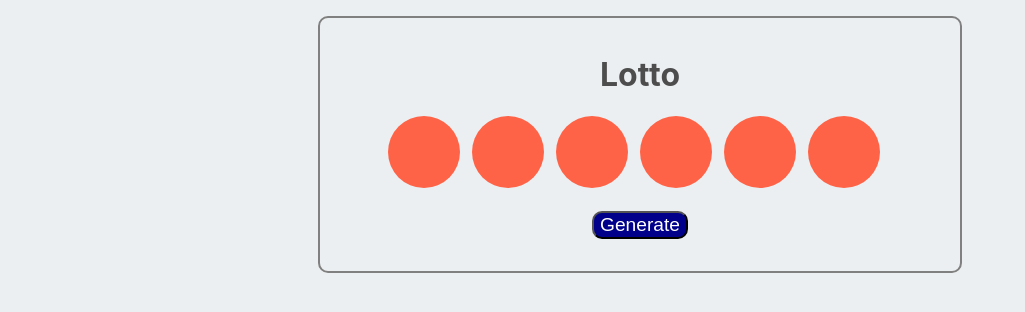
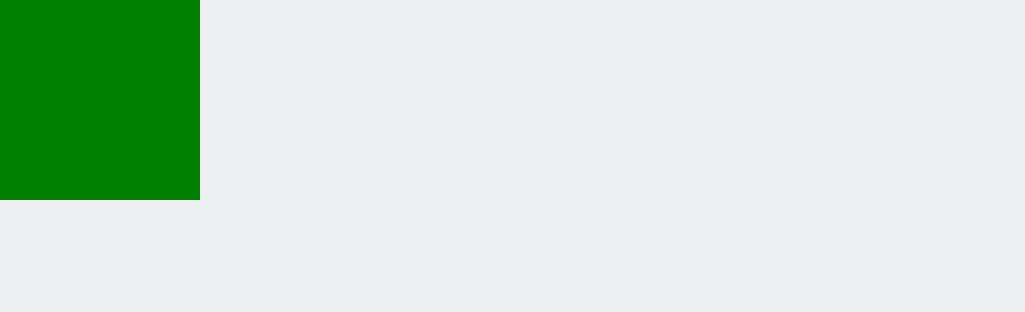
Before and after one commit to ssemlitz/react-playground, a React (Create React App) app: page / in a window 1280 px wide. Shown: the top 312 px of the page, without its empty margins (0-1025 px from the left). Built offline with nearby package versions, Linux system fonts and the light colour scheme.

Commit message:
stub up color exercise

```diff
--- a/src/App.js
+++ b/src/App.js
@@ -1,4 +1,5 @@
 import './App.css';
+// import Coin from './Components/Coin/Coin';
 // import Button from './Components/Button/Button';
 // import Machine from './Components/Machine/Machine';
 // import Friend from './Components/Friend/Friend';
@@ -12,7 +13,9 @@ import './App.css';
 // import RollDice from './Components/RollDice/RollDice';
 // import ScoreKeeper from './Components/ScoreKeeper/ScoreKeeper';
 // import IconList from './Components/IconList/IconList';
-import Lottery from './Components/Lottery/Lottery';
+// import Lottery from './Components/Lottery/Lottery';
+// import CoinFlipper from './Components/CoinFlipper/CoinFlipper';
+import BoxDisplay from './Components/BoxDisplay/BoxDisplay';
 
 function App({props}) {
 
@@ -21,7 +24,10 @@ function App({props}) {
       {/* <RollDice /> */}
       {/* <ScoreKeeper /> */}
       {/* <IconList /> */}
-      <Lottery />
+      {/* <Lottery />
+      <Lottery title='Mini Lotto' maxNum={50} numBalls={3}/> */}
+      {/* <CoinFlipper /> */}
+      <BoxDisplay />
     </div>
   );
 }
--- /dev/null
+++ b/src/Components/Box/Box.jsx
@@ -0,0 +1,11 @@
+import styles from './Box.module.css'
+
+const Box = ({color}) => {
+  return (
+    <div className={styles.Box} style={{backgroundColor: color}}>
+
+    </div>
+  );
+}
+
+export default Box;
--- /dev/null
+++ b/src/Components/Box/Box.module.css
@@ -0,0 +1,5 @@
+.Box {
+  height: 200px;
+  width: 200px;
+  /* background-color: red; */
+}
--- /dev/null
+++ b/src/Components/BoxDisplay/BoxDisplay.jsx
@@ -0,0 +1,15 @@
+import Box from "../Box/Box";
+
+const BoxDisplay = () => {
+
+  const colors = ['red', 'blue', 'green', 'orange', 'yellow']
+
+
+  return (
+    <div>
+      <Box color={colors[2]}/>
+    </div>
+  );
+}
+
+export default BoxDisplay;
--- /dev/null
+++ b/src/Components/Coin/Coin.jsx
@@ -0,0 +1,11 @@
+import styles from './Coin.module.css'
+
+const Coin = ({side}) => {
+  return (
+    <div>
+      <img className={styles.Coin} src={side} alt="silver coin" />
+    </div>
+  );
+}
+
+export default Coin;
--- /dev/null
+++ b/src/Components/Coin/Coin.module.css
@@ -0,0 +1,3 @@
+.Coin {
+  max-width: 400px;
+}
--- /dev/null
+++ b/src/Components/CoinFlipper/CoinFlipper.jsx
@@ -0,0 +1,42 @@
+import { useState } from "react";
+import Coin from "../Coin/Coin";
+
+const CoinFlipper = () => {
+
+  const [numFlips, setNumpFlips] = useState(0)
+  const [numHeads, setNumHeads] = useState(0)
+  const [numTails, setNumTails] = useState(0)
+  const [side, setSide] = useState('https://tinyurl.com/react-coin-heads-jpg')
+
+
+  const options = ['heads', 'tails']
+
+  // let imgSrc
+
+  function flipCoin() {
+    setNumpFlips(numFlips + 1)
+    let result = options[Math.floor(Math.random() * options.length)]
+    if (result === 'heads') {
+      setNumHeads(numHeads + 1)
+      setSide('https://tinyurl.com/react-coin-heads-jpg')
+    } else {
+      setNumTails(numTails + 1)
+      setSide('./assets/images/Kennedy-64r.jpg')
+    }
+  }
+
+  const handleClick = (e) => {
+    flipCoin()
+  }
+
+  return (
+    <div>
+      <h1>Let's flip a coin</h1>
+      <Coin side={side}/>
+      <button onClick={handleClick}>Flip Me!</button>
+      <p>Out of {numFlips}, there have been {numHeads} heads and {numTails} tails</p>
+    </div>
+  );
+}
+
+export default CoinFlipper;
```
Also changed, not shown: public/assets/images/Kennedy-64r.jpg (added).
